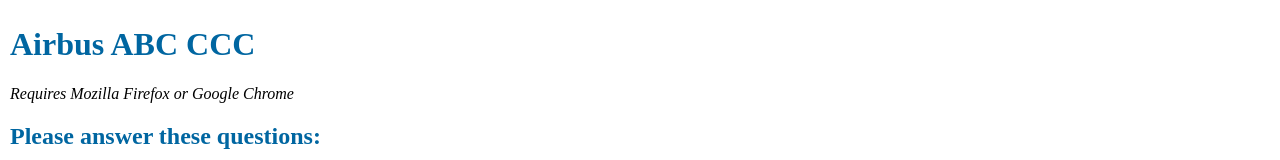
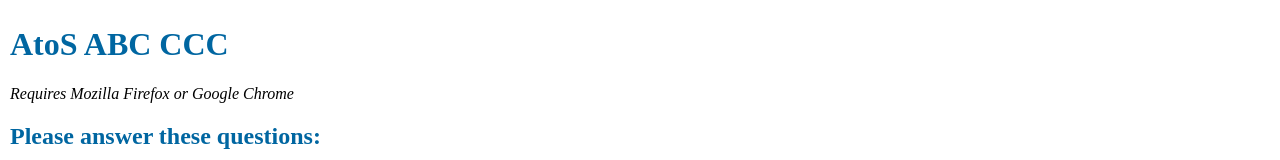
Before and after one commit to bdejean/bdejean.github.io, a plain HTML site: page CCC/CCC.html in a window 1280 px wide. Shown: the top 160 px of the page. Drawn offline with nearby package versions, Linux system fonts and the light colour scheme.

Commit message:
Rename to AtoS.

```diff
--- a/CCC/CCC.html
+++ b/CCC/CCC.html
@@ -1,14 +1,14 @@
 <!DOCTYPE html>
 <html lang="en">
     <head>
-	<title>Airbus ABC CCC</title>
+	<title>AtoS ABC CCC</title>
 		<meta http-equiv="content-type" content="text/html; charset=utf-8">
         <link rel="stylesheet" href="CCC.css">
         <script src="https://cdn.jsdelivr.net/npm/vue/dist/vue.js"></script>
     </head>
     <body>
 
-		<h1>Airbus ABC CCC</h1>
+		<h1>AtoS ABC CCC</h1>
 	    	<p style="font-style: italic;">Requires Mozilla Firefox or Google Chrome</p>
 		<div id="ccc">
 			<h2>Please answer these questions:</h2>
```
